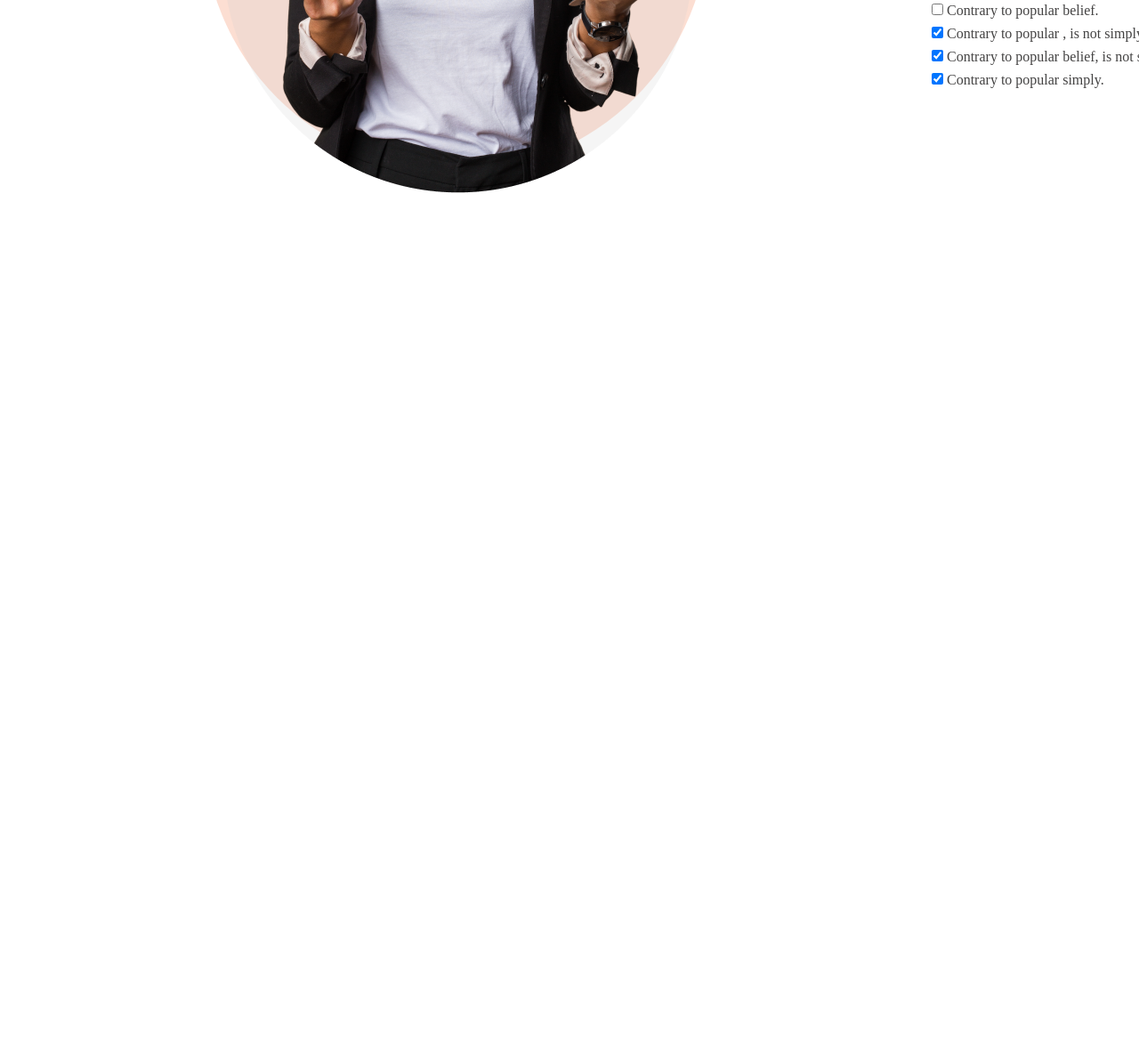
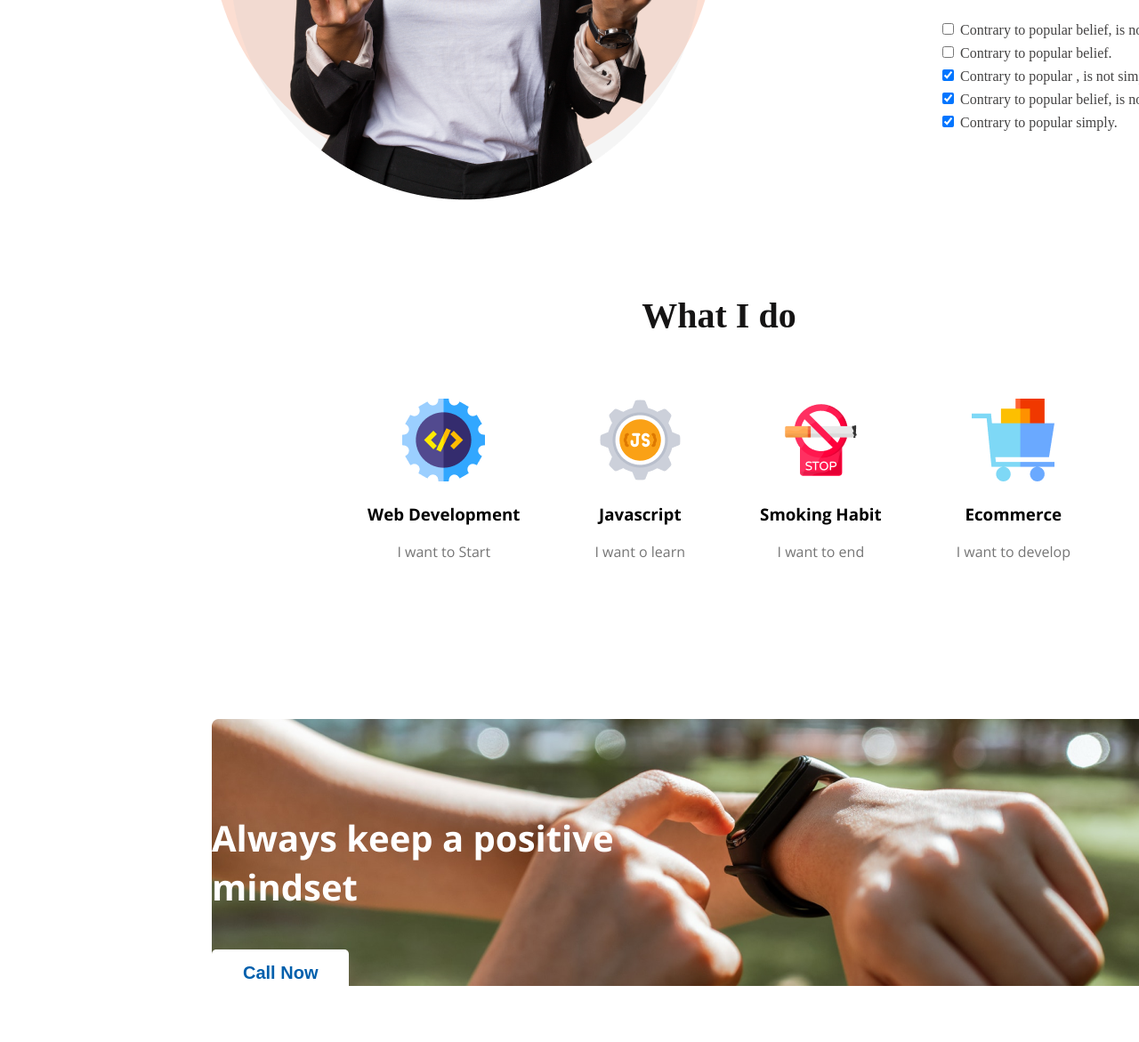
Before and after one commit to SabbirSoykat/web-dev-2, a plain HTML site: page index.html in a window 1280 px wide. Shown: the part 1445-2616 px from the top of the page at 89% size. Before the commit the page ends 1746 px from the top, so only its background shows below. Drawn offline with nearby package versions, Linux system fonts and the light colour scheme.

Commit message:
third try

```diff
--- a/index.html
+++ b/index.html
@@ -19,7 +19,8 @@
         <div class="banner">
             <div class="banner-content">
                 <h3 class="banner-greeting">All Thinks Are Possible If You believe</h3>
-                <p class="p-tag">There are many variations of passages of <br> Lorem Ipsum available, <br>but the majority
+                <p class="p-tag">There are many variations of passages of <br> Lorem Ipsum available, <br>but the
+                    majority
                     have suffered alteration in some form, by injected humour, or randomised words</p>
 
                 <button class="btn-primary"> <i class="fa-solid fa-phone"></i> Contact US</button>
@@ -39,8 +40,7 @@
 
 
                 <div class="person">
-                    <img src="images/person.png" ;
-                     alt="">
+                    <img src="images/person.png" ; alt="">
 
                 </div>
 
@@ -48,7 +48,8 @@
 
                 <div class="sideclass">
                     <h3 class="h-tag">My failures of previous year</h3>
-                    <p class="pp-tag">Contrary to popular belief, Lorem Ipsum is not simply random text. <br> It has roots in
+                    <p class="pp-tag">Contrary to popular belief, Lorem Ipsum is not simply random text. <br> It has
+                        roots in
                         a piece of classical Latin literature from 45 BC,<br> making it over 2000 years old. Richard
                         McClintock.</p>
                     <div class="checkbox-none">
@@ -75,8 +76,49 @@
 
         </section>
 
+        <section>
+            <h3 class="section-title">
+                What I do
+            </h3>
+
+            <div class="skill-container">
+                <div class="skill">
+                    <img src="images/icons/web.png" alt="">
+                    <h3 class="skill-title">Web Development</h3>
+                    <p class="skill-description">I want to Start</p>
+                </div>
+                <div class="skill">
+                    <img src="images/icons/js.png" alt="">
+                    <h3 class="skill-title">Javascript</h3>
+                    <p class="skill-description">I want o learn</p>
+                </div>
+                <div class="skill">
+                    <img src="images/icons/smoke.png" alt="">
+                    <h3 class="skill-title">Smoking Habit</h3>
+                    <p class="skill-description">I want to end</p>
+                </div>
+                <div class="skill">
+                    <img src="images/icons/ecom.png" alt="">
+                    <h3 class="skill-title">Ecommerce</h3>
+                    <p class="skill-description">I want to develop</p>
+                </div>
+            </div>
+        </section>
+
+        <section>
+            <div class="pic-container">
+                <h2 class="pic-title">Always keep a positive mindset</h2>
+                <button class="button-pic">Call Now</button>
+            </div>
+        </section>
+
 
     </main>
+
+    <footer>
+
+    </footer>
+    </footer>
 
 
 </body>
--- a/styles/index.css
+++ b/styles/index.css
@@ -1,11 +1,3 @@
-* {
-    margin: 0px;
-    padding: 0px;
-
-
-}
-
-
 body {
     font-family: 'Lato', sans-serif;
     font-family: 'Open Sans', sans-serif;
@@ -14,10 +6,10 @@ body {
 
 .btn-primary {
     border-radius: 5px;
-    background: #F15B22;
+    background: #FFF;
     border: 0;
     padding: 15px 35px;
-    color: #FFF;
+    color: #005FAC;
     text-align: right;
 
     font-size: 20px;
@@ -56,8 +48,8 @@ body {
 
 }
 
-.banner-greeting{
-    color: #151414;
+.banner-greeting {
+    color: #FFF;
     font-size: 65px;
     font-weight: 700;
     width: 525px;
@@ -65,9 +57,17 @@ body {
 
 }
 
-.banner-greeting,.p-tag
-{
+.banner-greeting {
     margin-bottom: 24px;
+}
+
+.p-tag {
+    margin-bottom: 24px;
+    color: #FFF;
+    font-size: 16px;
+    font-style: normal;
+    font-weight: 400;
+    line-height: 26px;
 }
 
 
@@ -82,8 +82,7 @@ main section {
 
 }
 
-.checkbox-none
-{
+.checkbox-none {
     color: #444343;
     font-family: Work Sans;
     font-size: 16px;
@@ -92,34 +91,31 @@ font-weight: 400;
     line-height: 26px;
 }
 
-.middle-section{
+.middle-section {
 
     display: flex;
     gap: 50px;
 
 }
 
-.sideclass
-{
+.sideclass {
 
-    margin-left:200px;
+    margin-left: 200px;
     padding-top: 256px;
 
 
 }
 
 
-.person
-{
-    width:451pxpx;
-    height:700.29px;
-    border-radius:527.929px;
+.person {
+    width: 451pxpx;
+    height: 700.29px;
+    border-radius: 527.929px;
     background: rgba(241, 91, 34, 0.20);
     margin-left: 228px;
 }
 
-.h-tag
-{
+.h-tag {
     width: 288px;
     color: #151414;
     font-size: 40px;
@@ -127,9 +123,83 @@ font-weight: 700;
     margin-bottom: 24px;
 }
 
-.pp-tag{
+.pp-tag {
 
     margin-bottom: 24px;
 
 
 }
+
+.section-title {
+    color: var(--dark-01, #151414);
+    text-align: center;
+    font-family: Work Sans;
+    font-size: 40px;
+    font-style: normal;
+    font-weight: 700;
+    line-height: normal;
+}
+
+.skill-container {
+    display: flex;
+    gap: 24px;
+    justify-content: center;
+    text-align: center;
+
+}
+
+.skill {
+    padding: 30px;
+    border-radius: 5px;
+    background: #FFF;
+
+}
+
+.skill-description {
+    color: #757575;
+}
+
+#what-i-do {
+    padding: 30px 150px;
+}
+
+
+.pic-container {
+    background-image: url('../images/watch.png');
+    background-repeat: no-repeat;
+    width: 1140px;
+    height: 300px;
+    margin-left: 230px;
+    padding-top: 64px;
+
+
+
+}
+
+.pic-title {
+
+    width: 459px;
+
+    color: #FFF;
+
+    font-size: 40px;
+
+    font-weight: 700;
+    margin-right: 50px;
+    padding-top: 10px;
+}
+
+.button-pic {
+    margin-top: 10px;
+    border-radius: 5px;
+    background: #FFF;
+    border: 0;
+    padding: 15px 35px;
+    color: #005FAC;
+
+    font-size: 20px;
+    font-style: normal;
+    font-weight: 600;
+
+    margin-left: ;
+}
```
Lines whose indentation alone changed are shown as unchanged.
